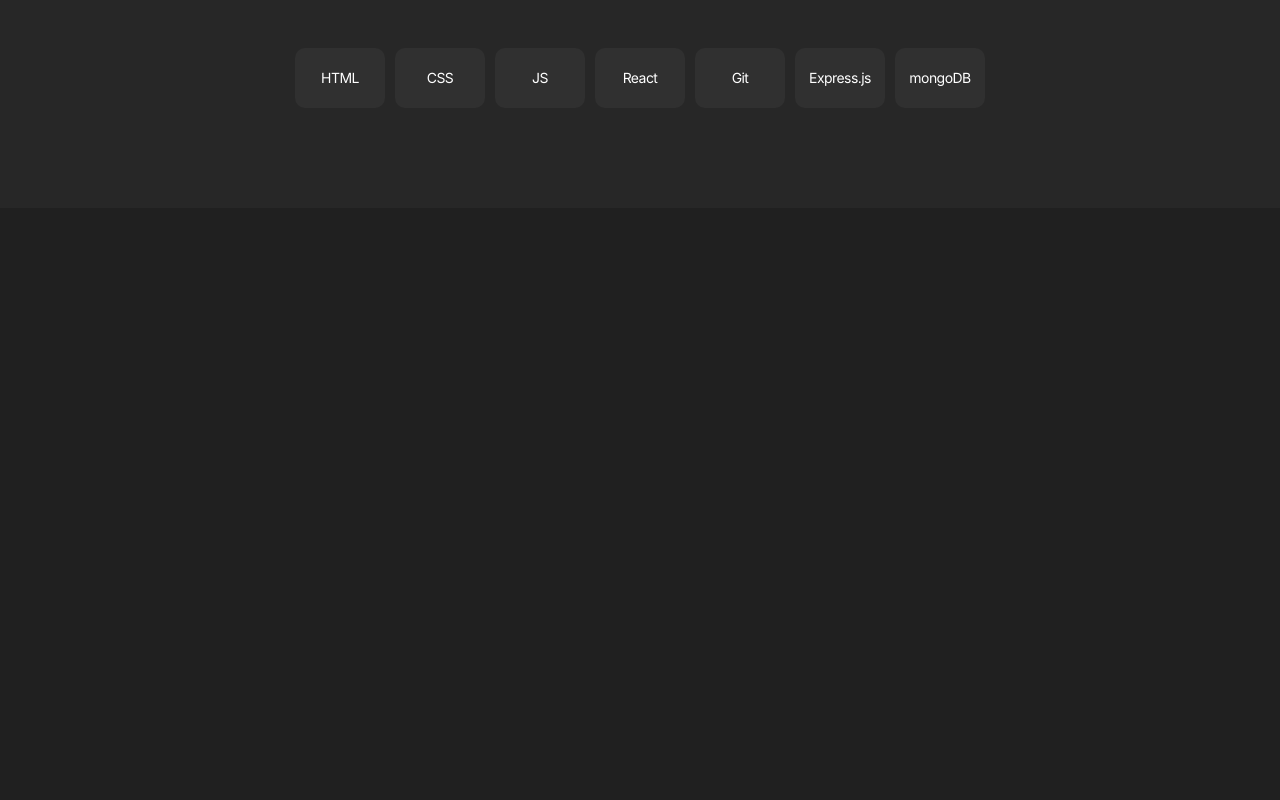
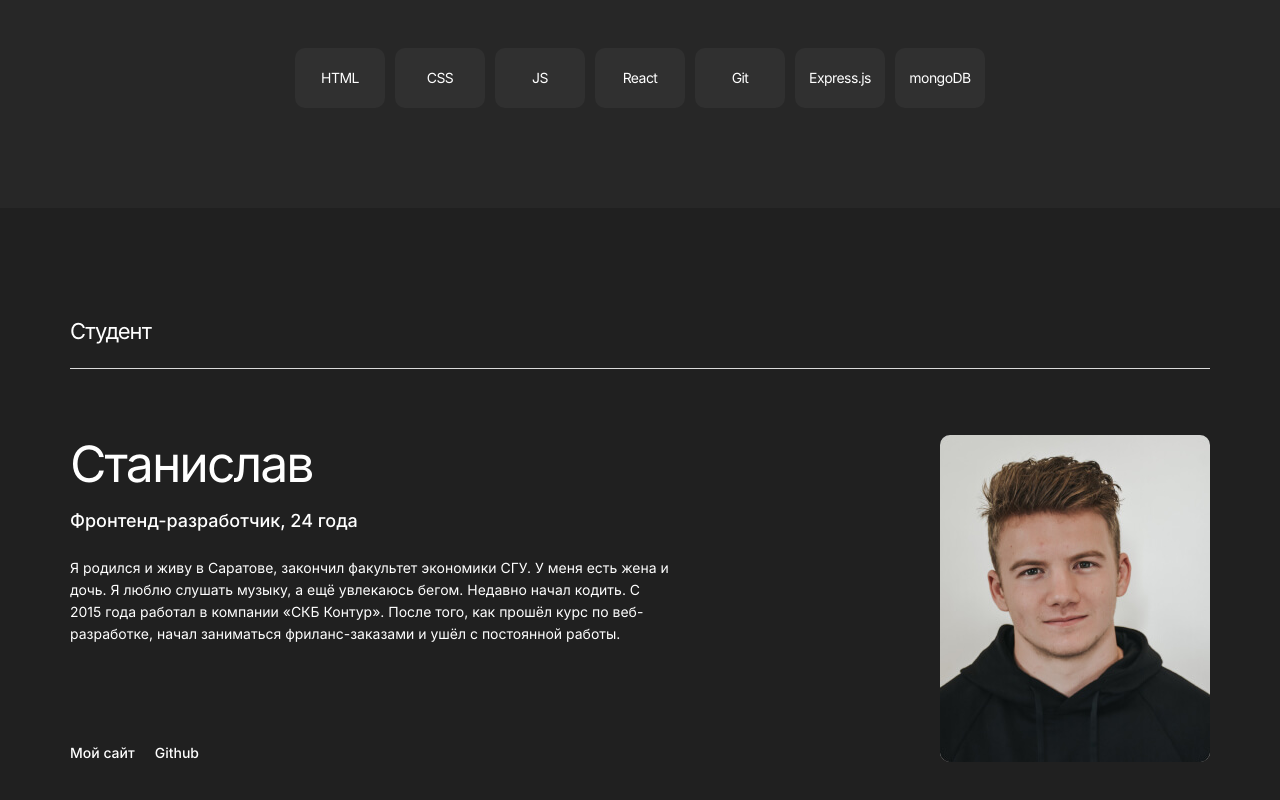
Before and after one commit to StMelik/movies-explorer-frontend, a React (Create React App) app: page / in a window 1280 px wide. Shown: the part 1037-1837 px from the top of the page. Before the commit the page ends 1245 px from the top, so only its background shows below. Built offline with nearby package versions, Linux system fonts and the light colour scheme.

Commit message:
feat: сверстать блок обо мне

```diff
--- a/src/components/AboutMe/AboutMe.css
+++ b/src/components/AboutMe/AboutMe.css
@@ -0,0 +1,52 @@
+.about-me {
+    padding: 110px 0 100px;
+}
+
+.about-me__title {
+    margin-bottom: 66px;
+}
+
+.about-me__wrapper {
+    display: flex;
+    justify-content: space-between;
+}
+
+.about-me__description {
+    display: flex;
+    flex-direction: column;
+}
+
+.about-me__name {
+    font-size: 50px;
+    line-height: 58px;
+    letter-spacing: calc(1em * -0.04);
+    margin-bottom: 18px;
+}
+
+.about-me__specialization {
+    font-size: 18px;
+    line-height: 20px;
+    font-weight: 500;
+    margin-bottom: 26px;
+}
+
+.about-me__text {
+    line-height: 22px;
+    max-width: 600px;
+}
+
+.about-me__links {
+    display: flex;
+    gap: 20px;
+    margin-top: auto;
+}
+
+.about-me__link {
+    font-weight: 500;
+}
+
+.about-me__photo {
+    width: 270px; /* ? */
+    height: 327px; /* ? */
+    border-radius: 10px;
+}
--- a/src/components/AboutMe/AboutMe.jsx
+++ b/src/components/AboutMe/AboutMe.jsx
@@ -1,9 +1,26 @@
 import './AboutMe.css';
+import photo from '../../images/photo.jpg'
 
 function AboutMe() {
   return (
     <section className="about-me">
-
+      <div className="container about-me__container">
+        <h3 className="title about-me__title">Студент</h3>
+        <div className="about-me__wrapper">
+          <div className="about-me__description">
+            <p className="about-me__name">Станислав</p>
+            <p className="about-me__specialization">Фронтенд-разработчик, 24 года</p>
+            <p className="about-me__text">Я родился и живу в Саратове, закончил факультет экономики СГУ. У меня есть жена
+              и дочь. Я люблю слушать музыку, а ещё увлекаюсь бегом. Недавно начал кодить. С 2015 года работал в компании «СКБ Контур». После того, как прошёл курс по веб-разработке, начал заниматься фриланс-заказами и ушёл с постоянной работы.
+            </p>
+            <ul className="about-me__links">
+              <li><a className="about-me__link" href="https://stmelik.ru" target="_blank">Мой сайт</a></li>
+              <li><a className="about-me__link" href="https://github.com/StMelik" target="_blank">Github</a></li>
+            </ul>
+          </div>
+          <img className="about-me__photo" src={photo} alt="Моё фото" />
+        </div>
+      </div>
     </section>
   );
 }
--- a/src/index.css
+++ b/src/index.css
@@ -19,3 +19,13 @@
 ul {
   list-style: none;
 }
+
+a {
+  color: inherit;
+  text-decoration: none;
+  transition: opacity 0.3s;
+}
+
+a:hover {
+  opacity: 0.5;
+}
--- a/src/pages/Main/Main.jsx
+++ b/src/pages/Main/Main.jsx
@@ -1,6 +1,7 @@
 import './Main.css';
 import AboutProject from '../../components/AboutProject/AboutProject'
 import Techs from '../../components/Techs/Techs'
+import AboutMe from '../../components/AboutMe/AboutMe'
 
 function Main() {
   return (
@@ -8,6 +9,7 @@
       Main
       <AboutProject />
       <Techs />
+      <AboutMe />
     </div>
   );
 }
```
